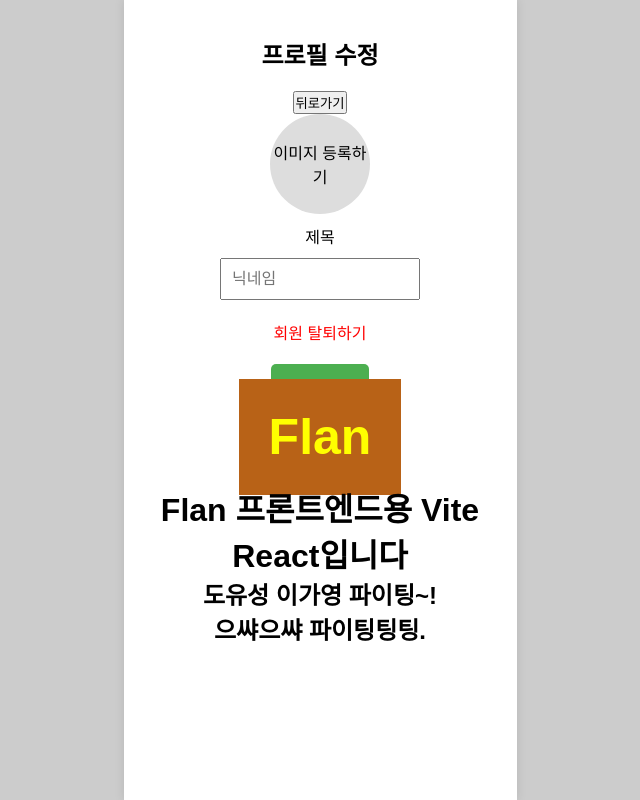
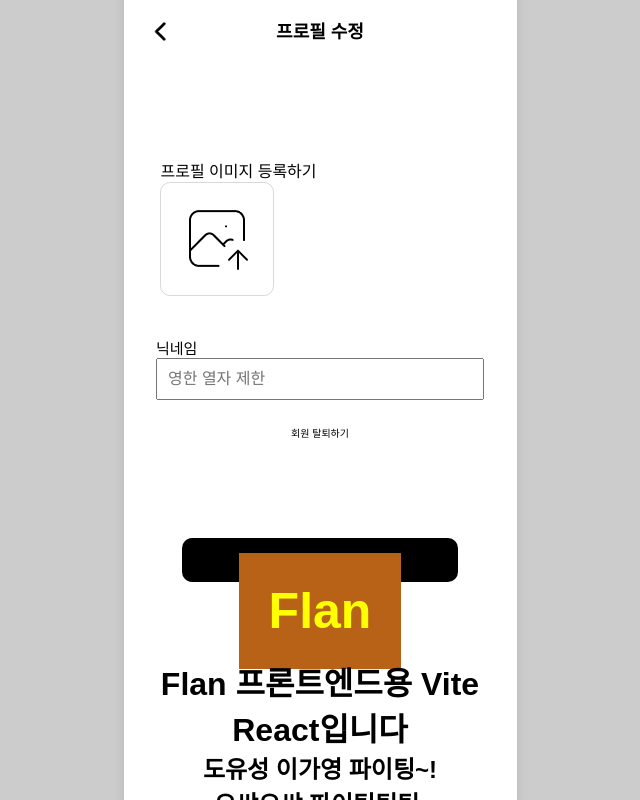
Before and after one commit to 2024GanzithonPYTHON/6_Ganzi_Frontend, a React (Vite) app: page /EditProfile in a window 1280 px wide. Shown: the whole page, without its empty margins (320-960 px from the left). Built offline with nearby package versions, Linux system fonts and the light colour scheme.

Commit message:
프로필 수정 페이지 디자인 완료(전역 css 적용 전)

```diff
--- a/src/pages/myPage/EditProfile.css
+++ b/src/pages/myPage/EditProfile.css
@@ -0,0 +1,100 @@
+.profile-edit-container {
+    display: flex;
+    flex-direction: column;
+    align-items: center;
+    margin-top: 20px;
+  }
+
+  .title {
+    font-size: 18px;
+    margin-bottom: 78px;
+  }
+
+  .back-button {
+    background: transparent;
+    border: none;
+    padding: 0;
+    cursor: pointer;
+    position: relative;
+    top: -106px;
+    left: -160px;
+  }
+
+  .back-icon {
+    width: 33px;
+    height: 33px;
+  }
+  .upload-container {
+    display: flex; /* 제목과 버튼을 한 줄에 배치 */
+    flex-direction: column;
+    align-items: flex-start; /* 상단 기준으로 정렬 */
+    margin-right: 163px; /* 컨테이너를 왼쪽으로 이동 */
+  }
+  .uploadTitle {
+    font-size: 15px;
+  }
+  /* 숨겨진 input */
+.file-input {
+  display: none;
+}
+
+/* 업로드 버튼 이미지 스타일 */
+.image-upload-label {
+  display: inline-block;
+  cursor: pointer;
+  position: relative;
+  display: flex;
+  justify-content: center;
+  align-items: center;
+  width: 114px; /* 버튼 크기 */
+  height: 114px;
+  overflow: hidden;
+  border-radius: 10px;
+  border: 1px solid #d9d9d9;
+  margin-bottom: 41px;
+}
+
+.upload-button-image {
+  width: 72px;
+  height: 72px;
+  object-fit: cover;
+}
+
+.nickEditContainer {
+  display: flex; /* 제목과 버튼을 한 줄에 배치 */
+  flex-direction: column;
+  align-items: flex-start; /* 상단 기준으로 정렬 */
+
+}
+
+.nickTitle {
+  font-size: 15px;
+}
+
+.nickname-input {
+    padding: 10px;
+    width: 328px;
+    font-size: 16px;
+    margin-bottom: 25px;
+  }
+
+  .delete-button {
+    color: #000;
+    background: none;
+    border: none;
+    font-size: 10px;
+    cursor: pointer;
+    margin-bottom: 78px;
+  }
+
+  .save-button {
+    width: 276px;
+    height: 44px;
+    border-radius: 10px;
+    margin-top: 20px;
+    font-size: 14px;
+    cursor: pointer;
+    background-color: #000;
+    color: white;
+    border: none;
+  }
--- a/src/pages/myPage/EditProfile.jsx
+++ b/src/pages/myPage/EditProfile.jsx
@@ -1,55 +1,72 @@
 import React, { useState } from 'react';
+import { useNavigate } from 'react-router-dom';
+import './EditProfile.css';
+import backButton from '../../assets/myPage/leftAngleBracket.png';
+import profileUpload from '../../assets/myPage/imageUploader.png';
 
-function EditProfile() {
+// BackButton 컴포넌트 정의
+const BackButton = ({ onClick }) => {
+  return (
+    <button className="back-button" onClick={onClick}>
+      <img src={backButton} alt="뒤로가기 버튼" className="back-icon" />
+    </button>
+  );
+};
+
+const ProfileEdit = () => {
+  const navigate = useNavigate();
   const [profileImage, setProfileImage] = useState(null);
 
-  const handleImageUpload = (e) => {
-    const file = e.target.files[0];
+  const handleNavigation = () => {
+    navigate('/MyPage'); // 이동하려는 페이지 경로
+  };
+
+  const handleImageUpload = (event) => {
+    const file = event.target.files[0];
     if (file) {
       setProfileImage(URL.createObjectURL(file));
     }
   };
 
   return (
-    <div style={{ display: 'flex', flexDirection: 'column', alignItems: 'center', marginTop: '20px' }}>
+    <div className="profile-edit-container">
       {/* 프로필 수정 제목 */}
-      <h1 style={{ fontSize: '24px', marginBottom: '20px' }}>프로필 수정</h1>
+      <h1 className="title">프로필 수정</h1>
 
-      <button>뒤로가기</button>
-      {/* 프로필 이미지 업로드 버튼 */}
-      <label htmlFor="profileImageUpload" style={{ cursor: 'pointer', marginBottom: '10px' }}>
-        {profileImage ? (
-          <img src={profileImage} alt="프로필 이미지" style={{ width: '100px', height: '100px', borderRadius: '50%' }} />
-        ) : (
-          <div style={{
-            width: '100px', height: '100px', backgroundColor: '#ddd', borderRadius: '50%', display: 'flex', justifyContent: 'center', alignItems: 'center'
-          }}>
-            <span>이미지 등록하기</span>
-          </div>
-        )}
-      </label>
-      <input type="file" id="profileImageUpload" style={{ display: 'none' }} onChange={handleImageUpload} />
+      {/* 뒤로가기 버튼 */}
+      <BackButton onClick={handleNavigation} />
 
-      제목
+      <div className='upload-container'>
+        {/* 프로필 이미지 업로드 버튼 */}
+        <div className='uplodeTitle'>프로필 이미지 등록하기</div>
+        <label htmlFor="profileImageUpload" className="image-upload-label">
+          <img
+            src={profileImage || profileUpload}
+            alt="프로필 이미지"
+            className="upload-button-image"
+          />
+        </label>
+        <input
+          type="file"
+          id="profileImageUpload"
+          className="file-input"
+          onChange={handleImageUpload}
+        />
+      </div>
 
-      {/* 닉네임 입력 */}
-      <input
-        type="text"
-        placeholder="닉네임"
-        style={{ marginTop: '10px', padding: '10px', width: '200px', fontSize: '16px' }}
-      />
+      <div className='nickEditContainer'>
+        {/* 닉네임 입력 */}
+        <div className='nickTitle'>닉네임</div>
+        <input type="text" placeholder="영한 열자 제한" className="nickname-input" />
+      </div>
 
       {/* 회원 탈퇴하기 버튼 */}
-      <button style={{ marginTop: '20px', color: 'red', background: 'none', border: 'none', fontSize: '16px', cursor: 'pointer' }}>
-        회원 탈퇴하기
-      </button>
+      <button className="delete-button">회원 탈퇴하기</button>
 
       {/* 저장하기 버튼 */}
-      <button style={{ marginTop: '20px', padding: '10px 20px', fontSize: '16px', cursor: 'pointer', backgroundColor: '#4CAF50', color: 'white', border: 'none', borderRadius: '5px' }}>
-        저장하기
-      </button>
+      <button className="save-button">저장하기</button>
     </div>
   );
-}
+};
 
-export default EditProfile;
+export default ProfileEdit;
--- a/src/pages/myPage/myPage.css
+++ b/src/pages/myPage/myPage.css
@@ -1,5 +1,15 @@
 * {
     box-sizing: border-box;
+  }
+
+  body, html {
+    margin: 0;
+    padding: 0;
+  }
+
+
+  button {
+    all: unset; /* 기본 스타일 초기화 */
   }
 
   .my-page { /* 페이지 전체 속성 */
@@ -7,6 +17,7 @@
       width:100%;
       max-width: 100vw;
       margin: auto;
+      padding: 0;
     }
 
     .profile-section {
@@ -45,7 +56,7 @@
       justify-content: center; /* 위에서부터 차례대로 배치 */
       position: relative;
       margin-top: 50px;
-      align-items: relative;
+      align-items: center;
     }
 
     .nickname {
@@ -53,7 +64,7 @@
       font-style: normal;
       font-weight: 700;
       margin-bottom: 6px;
-      width: 144px; /* 고정 너비 */
+      width: 202px; /* 고정 너비 */
       text-align: center; /* 텍스트 가운데 정렬 (선택 사항) */
       white-space: nowrap;
       box-sizing: border-box;
@@ -63,14 +74,27 @@
       font-size: 10px;
       font-style: normal;
       font-weight: 500;
-      letter-spacing: -0.11px;
       margin-bottom: 25px;
     }
 
-    .button-logout {
-      font-size: 10px;
-      font-style: normal;
-      font-weight: 500;
+    .logout-button {
+      display: flex; /* 아이템을 나란히 배치 */
+      align-items: center; /* 수직 정렬 */
+      background: transparent; /* 투명한 배경 */
+      border: none; /* 테두리 없음 */
+      padding: 0; /* 기본 패딩 제거 */
+      cursor: pointer; /* 커서를 버튼처럼 보이게 */
+    }
+
+    .logout-icon {
+      width: 19px; /* 이미지 너비 */
+      height: 19px; /* 이미지 높이 */
+      margin-right: 8px; /* 이미지와 텍스트 사이의 간격 */
+    }
+
+    .logout-text {
+      font-size: 10px; /* 텍스트 크기 */
+      color: #000; /* 텍스트 색상 (원하는 색으로 변경 가능) */
     }
   /* 배지 */
     .badge-section {
@@ -81,6 +105,9 @@
       box-shadow: 0px 4px 4px 0px rgba(0, 0, 0, 0.25);
       z-index: 3;
       margin-bottom: 68px;
+      display: flex;
+      flex-direction: row;
+      gap: 10px;
     }
 
     .badge {
--- a/src/pages/myPage/myPage.jsx
+++ b/src/pages/myPage/myPage.jsx
@@ -1,6 +1,9 @@
 import React from 'react';
 import { Link } from 'react-router-dom';
 import './MyPage.css';
+import logoutIcon from '../../assets/myPage/logout.png';
+
+
 
 function MyPage() {
   return (
@@ -11,7 +14,10 @@
         <div className="profile-info">
           <h2 className="nickname">일이삼사오륙칠팔구십</h2>
           <Link to="/EditProfile" className="button-edit-profile">프로필 수정하기</Link>
-          <button className="logout-button">로그아웃</button>
+          <button class="logout-button">
+            <img src={logoutIcon} alt="Logout Icon" class="logout-icon" />
+            <span class="logout-text">로그아웃</span>
+          </button>
         </div>
       </div>
 
```
Also changed, not shown: src/assets/myPage/leftAngleBracket.png (added).
